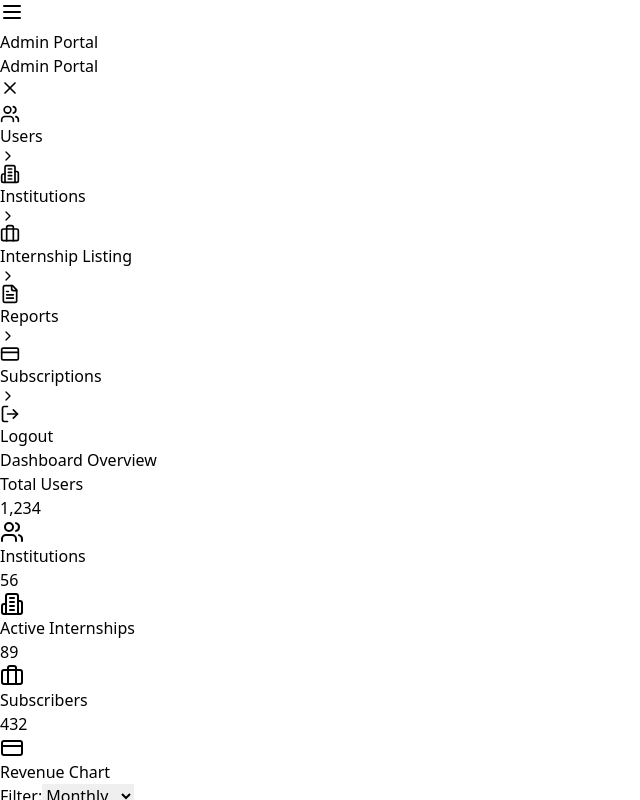
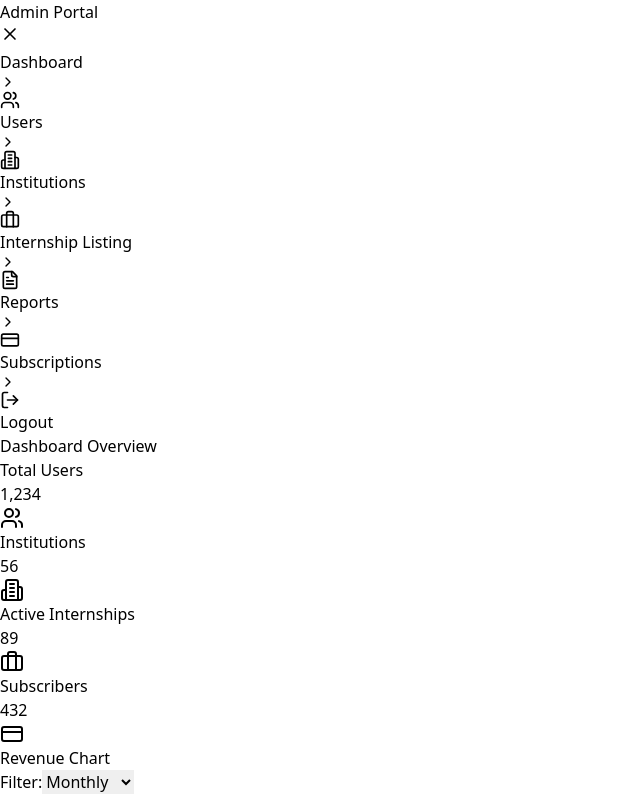
Before and after one commit to baudoinvic/intern-connect, a React (Vite) app: page /admin-dashboard in a window 1280 px wide. Shown: the top 800 px of the page, without its empty margins (0-640 px from the left). Built offline with nearby package versions, Linux system fonts and the light colour scheme.

Commit message:
fixed the admin dashboard

```diff
--- a/src/components/Admin/AdminDashboard.jsx
+++ b/src/components/Admin/AdminDashboard.jsx
@@ -1,5 +1,6 @@
 
-
+import React, { useState } from "react";
+import { Link, useNavigate, useLocation } from "react-router-dom";
 import {
   Briefcase,
   Building2,
@@ -9,29 +10,62 @@ import {
   LogOut,
   Menu,
   Users,
-  X
+  X,
 } from "lucide-react";
-import React, { useState } from "react";
-import { Link, useNavigate } from "react-router-dom";
 import RevenueChart from "./Chart";
 
 function AdminDashboard() {
   const navigate = useNavigate();
+  const location = useLocation();
   const [sidebarOpen, setSidebarOpen] = useState(false);
+  const [activePage, setActivePage] = useState(location.pathname); // Track active page
 
   const menuItems = [
+    { name: "Dashboard", path: "/admin/dashboard" },
     { name: "Users", icon: <Users size={20} />, path: "/admin/users" },
-    { name: "Institutions", icon: <Building2 size={20} />, path: "/admin/institutions" },
-    { name: "Internship Listing", icon: <Briefcase size={20} />, path: "/admin/internships" },
+    {
+      name: "Institutions",
+      icon: <Building2 size={20} />,
+      path: "/admin/institutions",
+    },
+    {
+      name: "Internship Listing",
+      icon: <Briefcase size={20} />,
+      path: "/admin/internships",
+    },
     { name: "Reports", icon: <FileText size={20} />, path: "/admin/reports" },
-    { name: "Subscriptions", icon: <CreditCard size={20} />, path: "/admin/subscriptions" },
+    {
+      name: "Subscriptions",
+      icon: <CreditCard size={20} />,
+      path: "/admin/subscriptions",
+    },
   ];
 
   const statsCards = [
-    { title: "Total Users", count: "1,234", icon: <Users size={24} />, color: "bg-blue-500" },
-    { title: "Institutions", count: "56", icon: <Building2 size={24} />, color: "bg-green-500" },
-    { title: "Active Internships", count: "89", icon: <Briefcase size={24} />, color: "bg-purple-500" },
-    { title: "Subscribers", count: "432", icon: <CreditCard size={24} />, color: "bg-orange-500" },
+    {
+      title: "Total Users",
+      count: "1,234",
+      icon: <Users size={24} />,
+      color: "bg-blue-500",
+    },
+    {
+      title: "Institutions",
+      count: "56",
+      icon: <Building2 size={24} />,
+      color: "bg-green-500",
+    },
+    {
+      title: "Active Internships",
+      count: "89",
+      icon: <Briefcase size={24} />,
+      color: "bg-purple-500",
+    },
+    {
+      title: "Subscribers",
+      count: "432",
+      icon: <CreditCard size={24} />,
+      color: "bg-orange-500",
+    },
   ];
 
   const handleLogout = () => {
@@ -48,27 +82,11 @@ function AdminDashboard() {
         />
       )}
 
-      {/* Mobile Header */}
-      <div className="fixed top-0 left-0 right-0 h-16 bg-white shadow-sm flex items-center justify-between px-4 lg:hidden z-30">
-        <button
-          onClick={() => setSidebarOpen(true)}
-          className="p-2 rounded-md text-gray-600 hover:bg-gray-100"
-        >
-          <Menu size={24} />
-        </button>
-        <h1 className="text-xl font-bold text-gray-800">Admin Portal</h1>
-        <div className="w-8" /> {/* Placeholder for balance */}
-      </div>
-
       {/* Sidebar */}
       <div
-        className={`
-        fixed inset-y-0 left-0 transform ${
+        className={`fixed inset-y-0 left-0 transform ${
           sidebarOpen ? "translate-x-0" : "-translate-x-full"
-        }
-        lg:relative lg:translate-x-0
-        w-64 bg-white shadow-lg z-30 transition-transform duration-200 ease-in-out
-      `}
+        } lg:relative lg:translate-x-0 w-64 bg-white shadow-lg z-30 transition-transform duration-200 ease-in-out`}
       >
         <div className="flex items-center justify-between h-16 border-b px-6">
           <h1 className="text-xl font-bold text-gray-800">Admin Portal</h1>
@@ -84,8 +102,15 @@ function AdminDashboard() {
             <Link
               key={index}
               to={item.path}
-              className="flex items-center justify-between px-6 py-3 text-gray-700 hover:bg-blue-50 hover:text-blue-600 transition-colors duration-200"
-              onClick={() => setSidebarOpen(false)}
+              className={`flex items-center justify-between px-6 py-3 text-gray-700 ${
+                activePage === item.path
+                  ? "bg-blue-500 text-white"
+                  : "hover:bg-blue-50 hover:text-blue-600"
+              } transition-colors duration-200`}
+              onClick={() => {
+                setSidebarOpen(false);
+                setActivePage(item.path); // Update active menu item
+              }}
             >
               <div className="flex items-center">
                 <span className="text-gray-500">{item.icon}</span>
@@ -108,12 +133,16 @@ function AdminDashboard() {
       <div className="flex-1 overflow-auto pt-16 lg:pt-0">
         <div className="p-4 md:p-8">
           <h2 className="text-2xl font-semibold text-gray-800 mb-6">
-            Dashboard Overview
+            {menuItems.find((item) => item.path === activePage)?.name ||
+              "Dashboard Overview"}
           </h2>
           {/* Stats Grid */}
           <div className="grid grid-cols-1 sm:grid-cols-2 lg:grid-cols-4 gap-4 md:gap-6 mb-6">
             {statsCards.map((card, index) => (
-              <Link key={index} to={menuItems[index].path}>
+              <Link
+                key={index}
+                to={menuItems[index]?.path || "/admin/dashboard"}
+              >
                 <div className="bg-white rounded-lg shadow-md hover:shadow-lg transition-shadow duration-200">
                   <div className="p-4 md:p-6">
                     <div className="flex items-center justify-between">
@@ -138,8 +167,7 @@ function AdminDashboard() {
               </Link>
             ))}
           </div>
-          {/* Recent Activity Section */}
-       <RevenueChart />
+          <RevenueChart />
         </div>
       </div>
     </div>
--- a/src/components/Login/LoginPage.jsx
+++ b/src/components/Login/LoginPage.jsx
@@ -34,7 +34,7 @@ function LoginPage() {
       } else if (username === "coordinator" && password === "coordinator") {
         navigate("/coordinator-dashboard");
       } else if(username === "company" && password === "company"){
-        navigate("/CompaniesDashboard");
+        navigate("/company-dashboard");
       }else {
         setError("Invalid credentials. Please try again.");
       }
```
